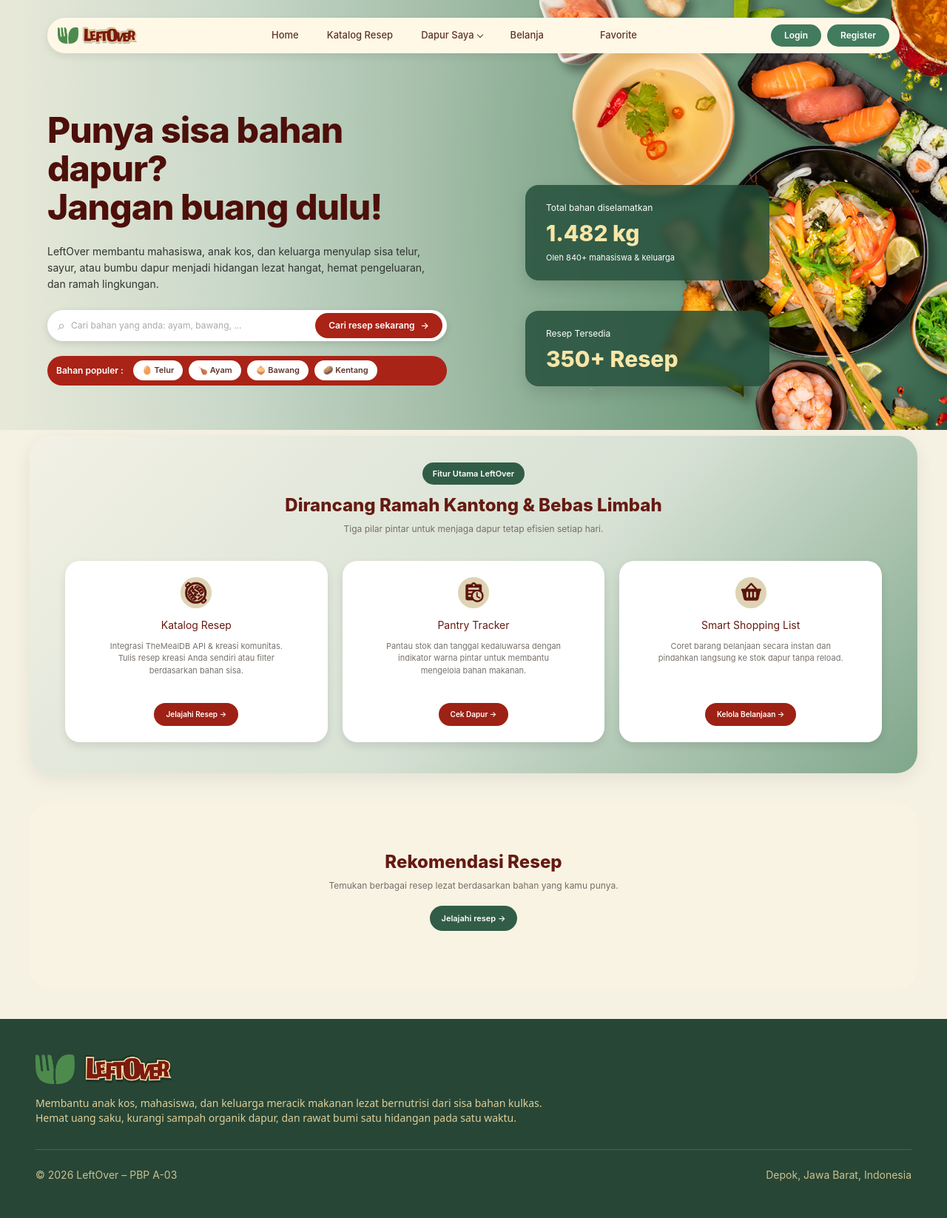
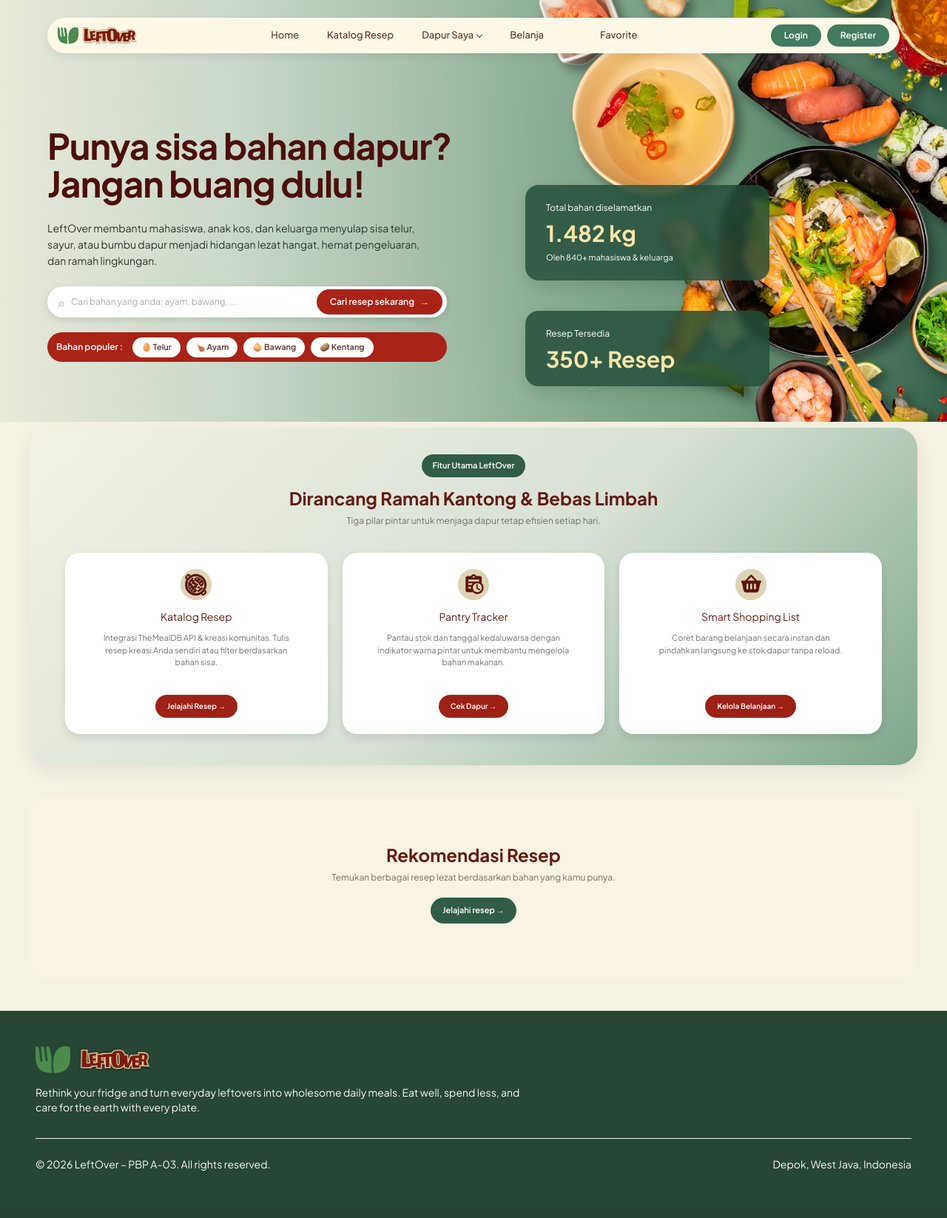
Before and after one commit to PBP-kel-3A/LeftOver, a Django app: page / in a window 1280 px wide. Shown: the whole page at 74% size. After the commit the page ends 1582 px from the top, so only its background shows below. Run offline with Django 5.2, Linux system fonts and the light colour scheme; some libraries are stand-ins or nearby versions.

Commit message:
feat: update footer copywriting and typography

```diff
--- a/templates/base.html
+++ b/templates/base.html
@@ -13,6 +13,25 @@
     <!-- Untuk Tailwind -->
     <script src="https://cdn.tailwindcss.com"></script>
 
+    <!-- Add google Fonts: Montserrat (Headings) & Plus Jakarta Sans (Body text) -->
+    <link rel="preconnect" href="https://fonts.googleapis.com">
+    <link rel="preconnect" href="https://fonts.gstatic.com" crossorigin>
+    <link href="https://fonts.googleapis.com/css2?family=Montserrat:wght@600;700;800&family=Plus+Jakarta+Sans:wght@400;500;600;700&display=swap" rel="stylesheet">
+
+    <!-- Konfigurasi font Tailwind supaya bisa dipanggil via class font-montserrat & font-jakarta -->
+    <script>
+        tailwind.config = {
+            theme: {
+                extend: {
+                    fontFamily: {
+                        montserrat: ['Montserrat', 'sans-serif'],
+                        jakarta: ['Plus Jakarta Sans', 'sans-serif'],
+                    }
+                }
+            }
+        }
+    </script>
+
     <!-- Favicon -->
     <link rel="icon" type="image/png" href="{% static 'img/favicon.png' %}">
 
@@ -23,7 +42,7 @@
     {% endblock %}
 </head>
 
-<body>
+<body class="font-jakarta">
 
     {% include "navbar.html" %}
 
--- a/templates/footer.html
+++ b/templates/footer.html
@@ -5,32 +5,28 @@
 
         <!-- Bagian atas: ada logo & deskripsi -->
         <div class="flex flex-col md:flex-row justify-between items-start gap-6 mb-8">
-            <div class="space-y-4 max-w-full">
+            <div class="space-y-4 max-w-2xl">
                 <!-- logo & brand -->
                 <div class="flex items-center gap-3">
-                    <!-- buat logo -->
-                    <!-- Logo Gambar Asli -->
-                    <div class="flex items-center gap-3">
-                        <img src="{% static 'img/Logo.png' %}" alt="LeftOver Logo" class="h-10 w-auto object-contain">
-                        <img src="{% static 'img/TextLogo.png' %}" alt="LeftOver Logo" class="h-10 w-auto object-contain">
-                    </div>
+                    <img src="{% static 'img/Logo.png' %}" alt="LeftOver Icon" class="h-9 w-auto object-contain">
+                    <img src="{% static 'img/TextLogo.png' %}" alt="LeftOver Wordmark" class="h-8 w-auto object-contain">
                 </div>
 
-                <!-- Teks deskripsi -->
-                <p class="text-xs sm:text-sm text-[#F4DEA4]/90 leading-relaxed font-sans">
-                Membantu anak kos, mahasiswa, dan keluarga meracik makanan lezat bernutrisi dari sisa bahan kulkas.<br>
-                Hemat uang saku, kurangi sampah organik dapur, dan rawat bumi satu hidangan pada satu waktu.
+                <!-- Teks tagline -->
+                <p class="text-xs sm:text-sm text-[#F4DEA4]/85 leading-relaxed font-normal text-[var(--tertiary-50)]">
+                    Rethink your fridge and turn everyday leftovers into wholesome daily meals.
+                    Eat well, spend less, and care for the earth with every plate.
                 </p>
             </div>
         </div>
 
         <!-- garis pemisah -->
-        <hr class="border-t border-[#F4DEA4]/20 mb-6">
+        <hr class="border-t border-[var(--tertiary-50)]/20 mb-6">
 
-        <!-- Bagian bawah: copyright dan lokasi kita -->
-        <div class="flex flex-col sm:flex-row items-center justify-between text-xs sm:text-sm text-[#F4DEA4]/80 gap-3">
-            <p>© 2026 LeftOver – PBP A-03</p>
-            <p>Depok, Jawa Barat, Indonesia</p>
+        <!-- Bagian bawah: copyright dan lokasi kami -->
+        <div class="flex flex-col sm:flex-row items-center justify-between text-xs sm:text-sm text-[var(--tertiary-50)] gap-3">
+            <p>© 2026 LeftOver – PBP A-03. All rights reserved.</p>
+            <p>Depok, West Java, Indonesia</p>
         </div>
     </div>
 </footer>
```
